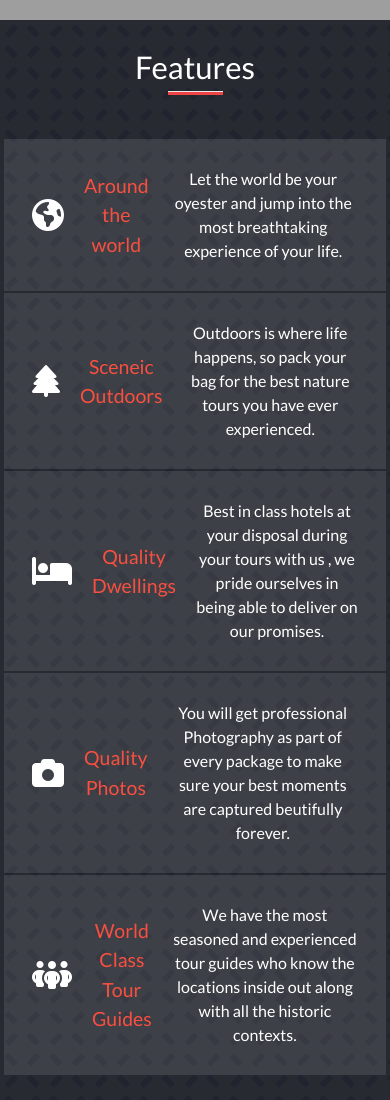
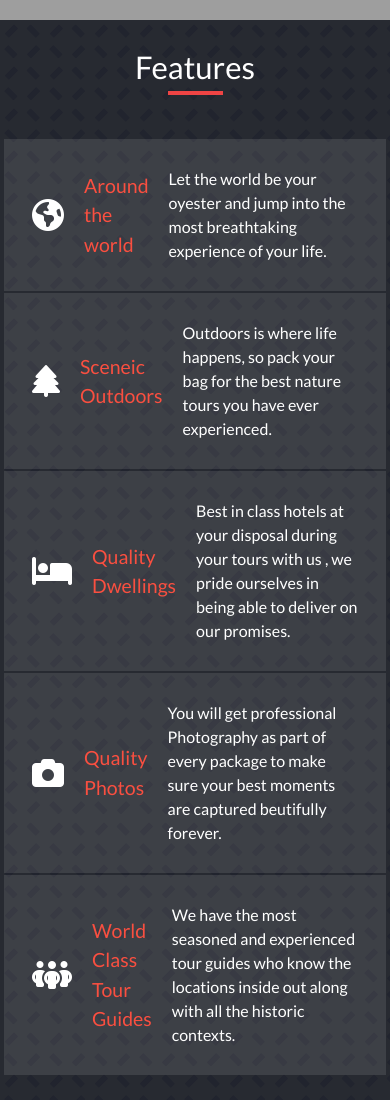
Before and after one commit to gauravgangwarweb/Travellers-Fest-Capstone-One-, a website: page index.html in a window 390 px wide. Shown: the part 580-1680 px from the top of the page. Drawn offline with nearby package versions, Linux system fonts and the light colour scheme; grey boxes are pictures that could not be loaded.

Commit message:
Fix the feature menu

```diff
--- a/index.html
+++ b/index.html
@@ -74,29 +74,29 @@
 
   <section class="features">
     <h2 class="text-center text-white text-[8vw] md:text-[2.5vw] pt-6 md:pt-3 hover:text-[#ec5242]">Features</h2>
-    <hr class="bg-red-500 h-1 w-[55px] m-auto">
+    <hr class="bg-red-500 border-0 h-1 w-[55px] m-auto">
     <div class="md:flex justify-center pt-[5vh] pb-[5vh] md:pt-[7vh] md:pb-[7vh]">
-      <div class="cards md:w-[15%] my-[0.5vw] mx-1 text-center flex md:flex-col items-center gap-5 bg-white/10 p-7 hover:border-2 border-white-100">
+      <div class="cards md:w-[15%] my-[0.5vw] mx-1 md:text-center flex md:flex-col items-center gap-5 bg-white/10 p-7 hover:border-2 border-white-100">
         <i class="hover:text-[#ec5242] text-white fa-2x fa-solid fa-earth-americas"></i>
         <h3 class="text-[5vw] hover:text-white md:text-[1.3vw] text-[#fa4f40]">Around the world</h3>
         <p class="text-white">Let the world be your oyester and jump into the most breathtaking experience of your life.</p>
       </div>
-      <div class="cards md:w-[15%] my-[0.5vw] mx-1 text-center flex items-center md:flex-col gap-5 bg-white/10 p-7 hover:border-2 border-white-100">
+      <div class="cards md:w-[15%] my-[0.5vw] mx-1 md:text-center flex items-center md:flex-col gap-5 bg-white/10 p-7 hover:border-2 border-white-100">
         <i class="hover:text-[#ec5242] text-white fa-2x fa-solid fa-tree"></i>
         <h3 class="text-[5vw] hover:text-white md:text-[1.3vw] text-[#fa4f40]">Sceneic Outdoors</h3>
         <p class="text-white">Outdoors is where life happens, so pack your bag for the best nature tours you have ever experienced.</p>
       </div>
-      <div class="cards md:w-[15%] my-[0.5vw] mx-1 text-center flex items-center md:flex-col gap-5 bg-white/10 p-7 hover:border-2 border-white-100">
+      <div class="cards md:w-[15%] my-[0.5vw] mx-1 md:text-center flex items-center md:flex-col gap-5 bg-white/10 p-7 hover:border-2 border-white-100">
         <i class="hover:text-[#ec5242] fa-2x text-white fa-solid fa-bed"></i>
         <h3 class="text-[5vw] hover:text-white md:text-[1.3vw] text-[#fa4f40]">Quality Dwellings</h3>
         <p class="text-white">Best in class hotels at your disposal during your tours with us , we pride ourselves in being able to deliver on our promises.</p>
       </div>
-      <div class="cards md:w-[15%] my-[0.5vw] mx-1 text-center flex md:flex-col items-center gap-5 bg-white/10 p-7 hover:border-2 border-white-100">
+      <div class="cards md:w-[15%] my-[0.5vw] mx-1 md:text-center flex md:flex-col items-center gap-5 bg-white/10 p-7 hover:border-2 border-white-100">
         <i class="hover:text-[#ec5242] fa-2x text-white fa-solid fa-camera"></i>
         <h3 class="text-[5vw] hover:text-white md:text-[1.3vw] text-[#fa4f40]">Quality Photos</h3>
         <p class="text-white">You will get professional Photography as part of every package to make sure your best moments are captured beutifully forever.</p>
       </div>
-      <div class="cards md:w-[15%] my-[0.5vw] mx-1 text-center flex md:flex-col items-center gap-5 bg-white/10 p-7 hover:border-2 border-white-100">
+      <div class="cards md:w-[15%] my-[0.5vw] mx-1 md:text-center flex md:flex-col items-center gap-5 bg-white/10 p-7 hover:border-2 border-white-100">
         <i class="hover:text-[#ec5242] fa-2x text-white fa-solid fa-people-group"></i>
         <h3 class="text-[5vw] hover:text-white md:text-[1.3vw] text-[#fa4f40]">World Class Tour Guides</h3>
         <p class="text-white">We have the most seasoned and experienced tour guides who know the locations inside out along with all the historic contexts.</p>
```
